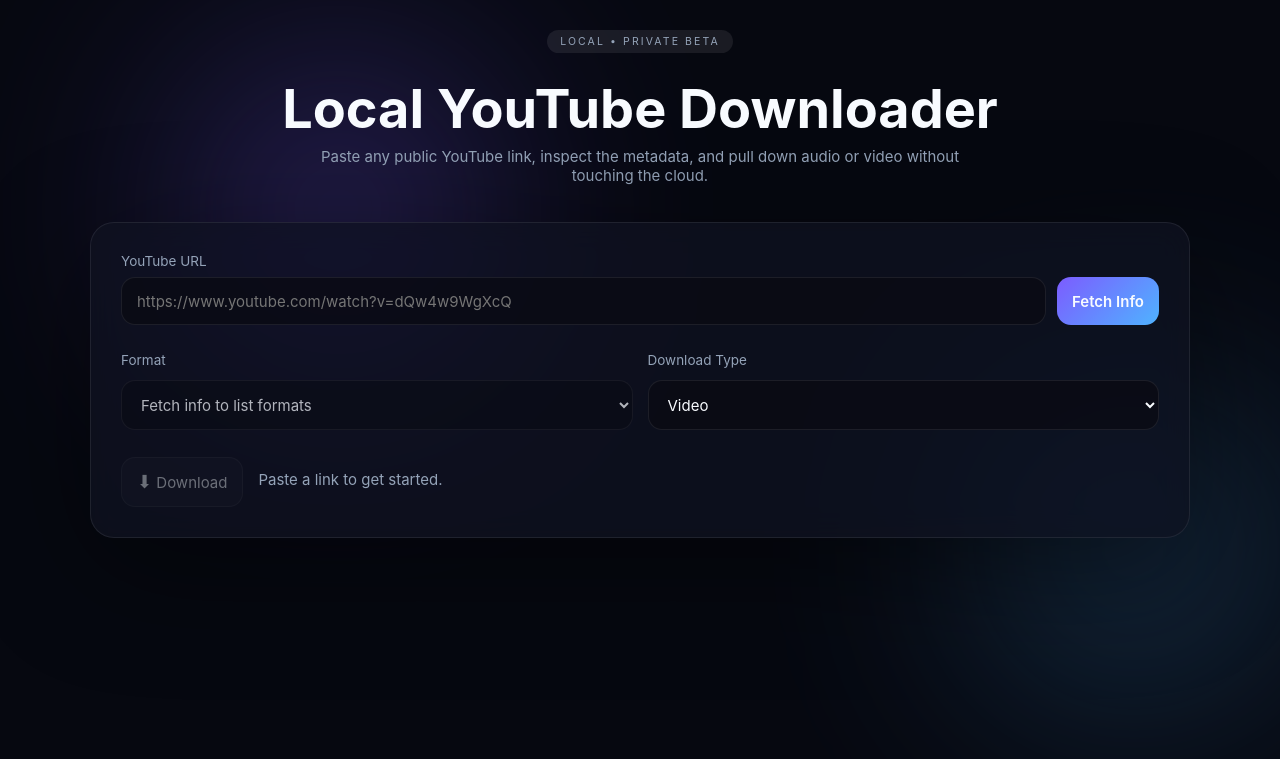
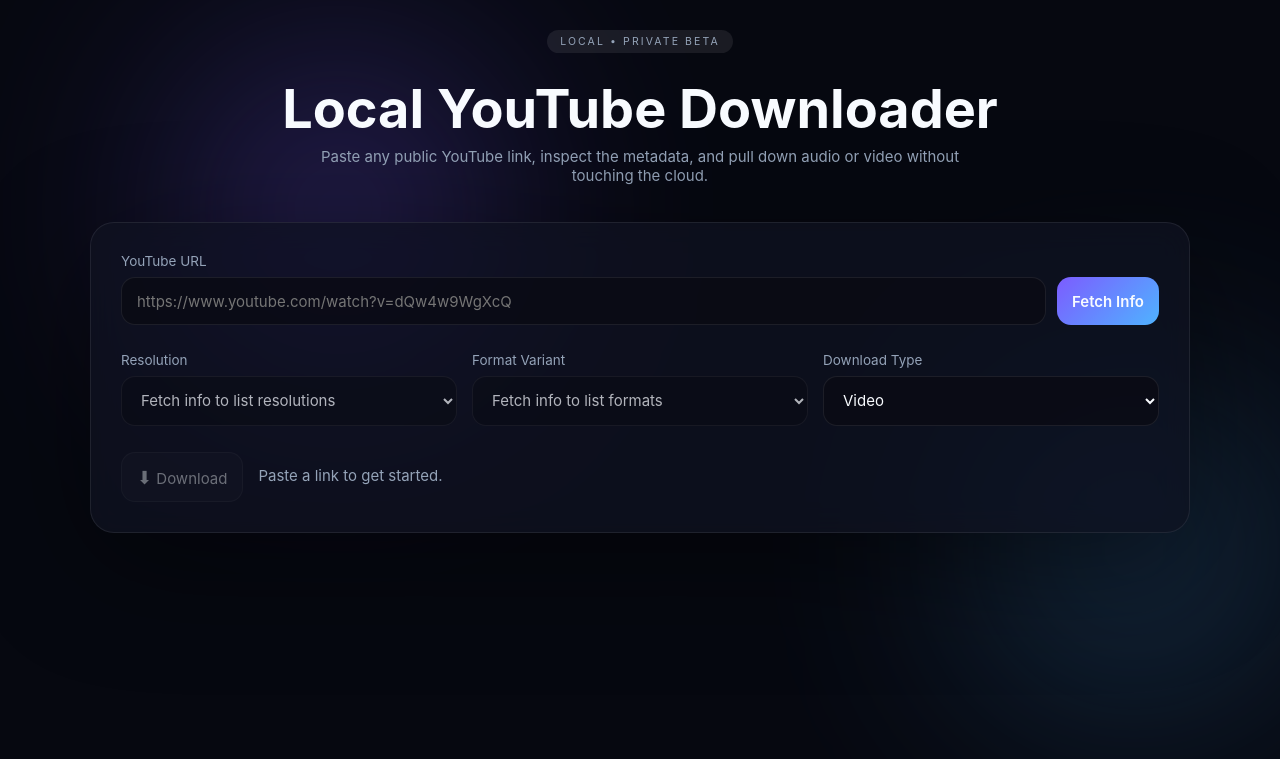
Before and after one commit to Snootypants/localTools, a Flask app: page / in a window 1280 px wide. Shown: the part 41-800 px from the top of the page. Run offline with Flask 3, Linux system fonts and the light colour scheme; some libraries are stand-ins or nearby versions.

Commit message:
Add resolution selector with high-res default

```diff
--- a/static/script.js
+++ b/static/script.js
@@ -4,6 +4,7 @@ const els = {
   fetchBtn: document.getElementById('fetchBtn'),
   downloadBtn: document.getElementById('downloadBtn'),
   formatSelect: document.getElementById('formatSelect'),
+  resolutionSelect: document.getElementById('resolutionSelect'),
   downloadType: document.getElementById('downloadType'),
   status: document.getElementById('status'),
   infoPanel: document.getElementById('infoPanel'),
@@ -13,6 +14,11 @@ const els = {
   thumbnail: document.getElementById('thumbnail'),
   formatCount: document.getElementById('formatCount'),
   selectedType: document.getElementById('selectedType')
+};
+
+const state = {
+  formats: [],
+  groupedFormats: new Map()
 };
 
 // Convert seconds to hh:mm:ss (dropping leading hours when unnecessary).
@@ -39,9 +45,22 @@ const setStatus = (message, type = 'info') => {
 };
 
 // Fill the dropdown with server supplied formats; disable it when empty.
-const populateFormats = (formats) => {
+const groupFormatsByResolution = (formats) => {
+  const grouped = new Map();
+  formats.forEach((fmt) => {
+    const key = Number.isFinite(fmt.height) ? Number(fmt.height) : 'audio';
+    if (!grouped.has(key)) grouped.set(key, []);
+    grouped.get(key).push(fmt);
+  });
+  return grouped;
+};
+
+const populateFormatOptions = (resolutionValue) => {
+  const key = resolutionValue === 'audio' ? 'audio' : Number(resolutionValue);
+  const targetFormats = state.groupedFormats.get(key) || [];
   els.formatSelect.innerHTML = '';
-  if (!formats.length) {
+
+  if (!targetFormats.length) {
     const opt = document.createElement('option');
     opt.textContent = 'No compatible formats available';
     els.formatSelect.appendChild(opt);
@@ -50,17 +69,61 @@ const populateFormats = (formats) => {
     return;
   }
 
-  formats.forEach((fmt) => {
+  targetFormats.forEach((fmt) => {
+    const detailParts = [fmt.ext, fmt.format_note, fmt.fps ? `${fmt.fps}fps` : null]
+      .filter(Boolean)
+      .join(' • ');
     const option = document.createElement('option');
-    const labelParts = [fmt.height ? `${fmt.height}p` : null, fmt.ext, fmt.format_note]
-      .filter(Boolean)
-      .join(' · ');
     option.value = fmt.format_id;
-    option.textContent = labelParts || fmt.format_id;
+    option.textContent = detailParts || fmt.format_id;
     els.formatSelect.appendChild(option);
   });
   els.formatSelect.disabled = false;
-  els.formatCount.textContent = formats.length;
+  els.formatSelect.value = targetFormats[0].format_id;
+  els.formatCount.textContent = targetFormats.length;
+};
+
+const populateResolutionOptions = () => {
+  els.resolutionSelect.innerHTML = '';
+  const numericResolutions = [...state.groupedFormats.keys()]
+    .filter((key) => key !== 'audio')
+    .sort((a, b) => Number(b) - Number(a));
+
+  numericResolutions.forEach((height) => {
+    const option = document.createElement('option');
+    option.value = String(height);
+    option.textContent = `${height}p`;
+    els.resolutionSelect.appendChild(option);
+  });
+
+  if (state.groupedFormats.has('audio')) {
+    const audioOption = document.createElement('option');
+    audioOption.value = 'audio';
+    audioOption.textContent = 'Audio only';
+    els.resolutionSelect.appendChild(audioOption);
+  }
+
+  if (!numericResolutions.length && !state.groupedFormats.has('audio')) {
+    els.resolutionSelect.disabled = true;
+    els.formatSelect.disabled = true;
+    els.formatCount.textContent = '0';
+    return;
+  }
+
+  const defaultValue = numericResolutions[0] ?? 'audio';
+  els.resolutionSelect.value = String(defaultValue);
+  els.resolutionSelect.disabled = false;
+  populateFormatOptions(String(defaultValue));
+};
+
+const syncQualityControls = () => {
+  const isAudio = els.downloadType.value === 'audio';
+  els.selectedType.textContent = isAudio ? 'Audio' : 'Video';
+  els.resolutionSelect.disabled = isAudio || !els.resolutionSelect.options.length;
+  els.formatSelect.disabled = isAudio || !els.formatSelect.options.length;
+  if (!isAudio && !els.resolutionSelect.disabled) {
+    populateFormatOptions(els.resolutionSelect.value);
+  }
 };
 
 const fetchInfo = async () => {
@@ -88,7 +151,10 @@ const fetchInfo = async () => {
     }
     els.infoPanel.hidden = false;
 
-    populateFormats(data.formats || []);
+    state.formats = data.formats || [];
+    state.groupedFormats = groupFormatsByResolution(state.formats);
+    populateResolutionOptions();
+    syncQualityControls();
     els.downloadBtn.disabled = false;
     setStatus('Metadata ready. Choose a format and hit download.', 'success');
   } catch (err) {
@@ -151,6 +217,12 @@ els.downloadBtn.addEventListener('click', downloadVideo);
 els.url.addEventListener('keyup', (event) => {
   if (event.key === 'Enter') fetchInfo();
 });
+els.resolutionSelect.addEventListener('change', (event) => {
+  populateFormatOptions(event.target.value);
+});
+els.downloadType.addEventListener('change', () => {
+  syncQualityControls();
+});
 els.downloadType.addEventListener('change', () => {
   els.selectedType.textContent = els.downloadType.value === 'audio' ? 'Audio' : 'Video';
 });
--- a/static/style.css
+++ b/static/style.css
@@ -174,14 +174,14 @@ button:not(:disabled):hover {
   transform: translateY(-1px);
 }
 
-.field-pair {
+.field-grid {
   display: grid;
-  grid-template-columns: repeat(2, minmax(0, 1fr));
-  gap: 0.75rem 1rem;
+  grid-template-columns: repeat(auto-fit, minmax(180px, 1fr));
+  gap: 1rem;
 }
 
-.field-pair label {
-  margin-bottom: 0.1rem;
+.field-grid select {
+  width: 100%;
 }
 
 .actions {
--- a/templates/index.html
+++ b/templates/index.html
@@ -30,16 +30,26 @@
               </div>
             </div>
 
-            <div class="field-pair">
-              <label for="formatSelect">Format</label>
-              <label for="downloadType">Download Type</label>
+            <div class="field-grid">
+              <div>
+                <label for="resolutionSelect">Resolution</label>
+                <select id="resolutionSelect" disabled>
+                  <option value="" selected hidden>Fetch info to list resolutions</option>
+                </select>
+              </div>
+              <div>
+                <label for="formatSelect">Format Variant</label>
                 <select id="formatSelect" disabled>
                   <option value="" selected hidden>Fetch info to list formats</option>
                 </select>
+              </div>
+              <div>
+                <label for="downloadType">Download Type</label>
                 <select id="downloadType">
                   <option value="video" selected>Video</option>
                   <option value="audio">Audio (MP3)</option>
                 </select>
+              </div>
             </div>
 
             <div class="actions">
```
Lines whose indentation alone changed are shown as unchanged.
